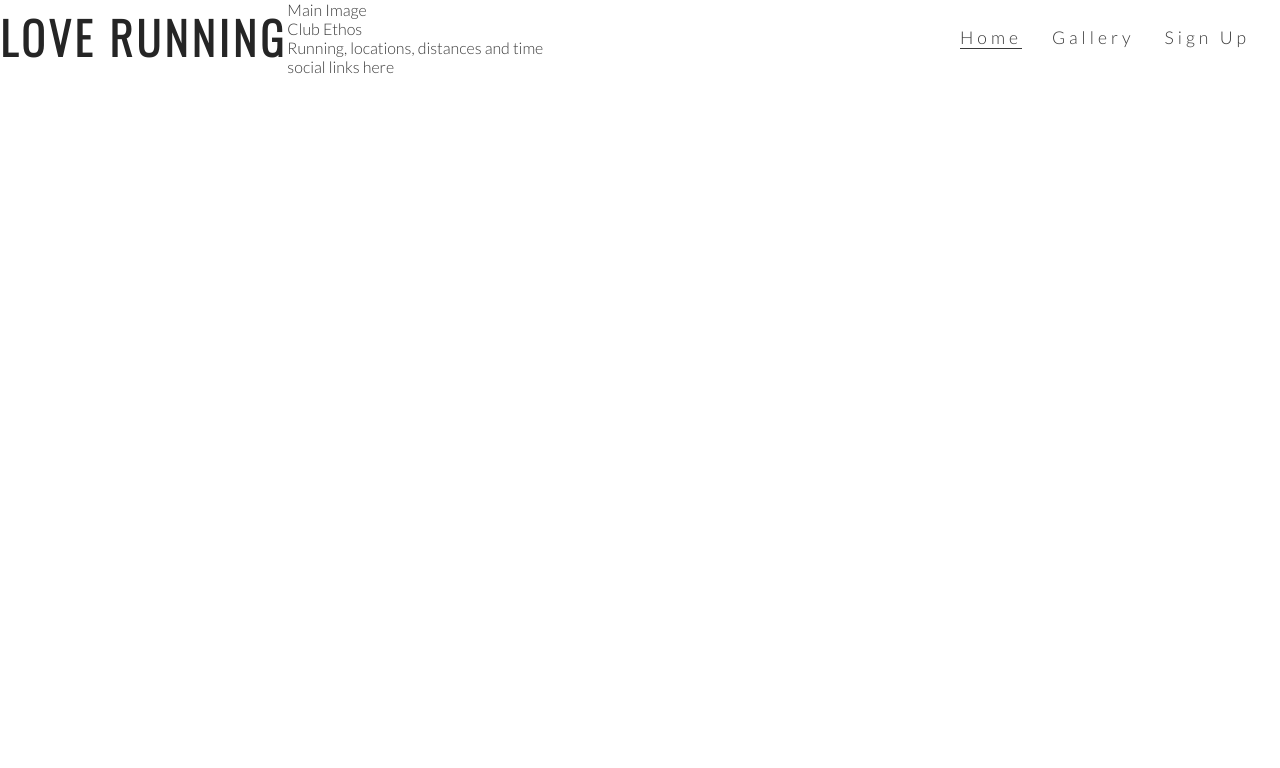
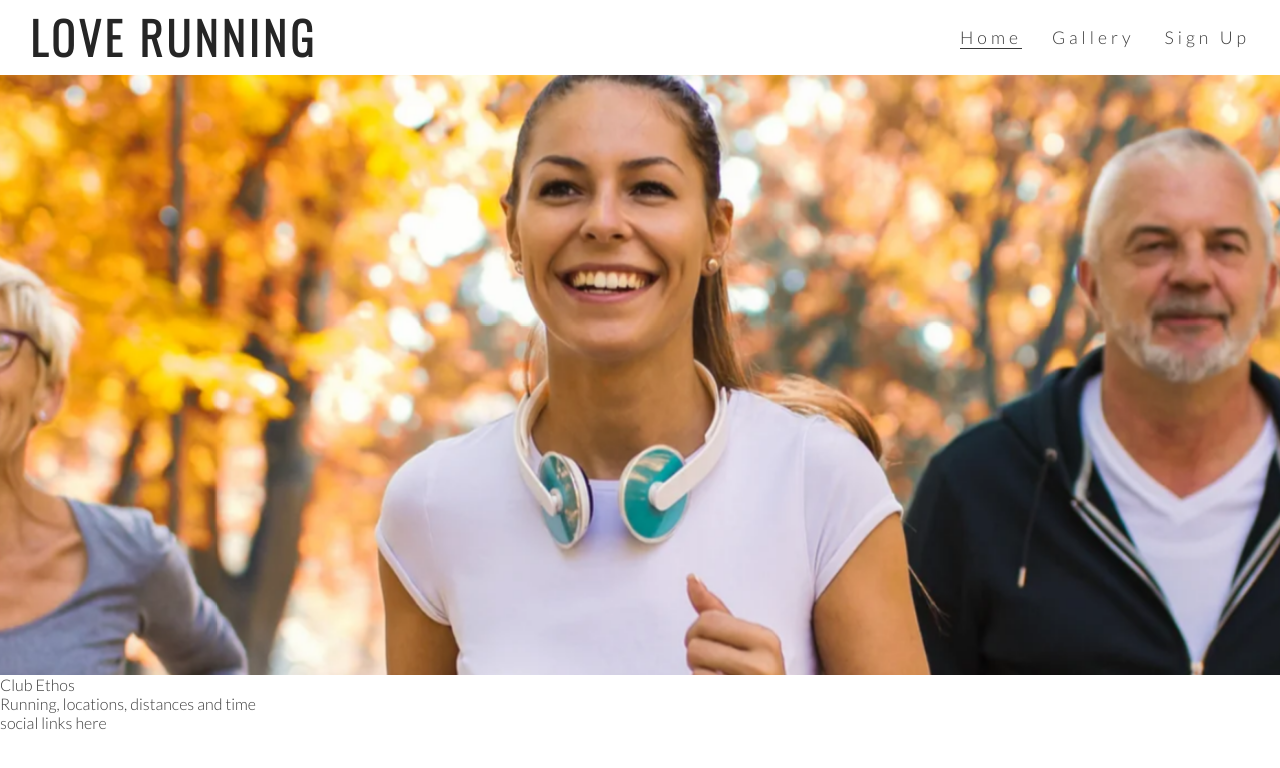
Before and after one commit to Shanbashir1/love-running, a plain HTML site: page index.html in a window 1280 px wide. Drawn offline with nearby package versions, Linux system fonts and the light colour scheme.

Commit message:
Add hero image and animation for zoom

```diff
--- a/assets/css/style.css
+++ b/assets/css/style.css
@@ -29,6 +29,7 @@ h1,h2 {
 
     float: left;
     font-size: 280%;
+    margin-left: 30px;
 }
 /* navigation links */
 
@@ -62,3 +63,35 @@ h1,h2 {
 
     border-bottom: 1px solid#3a3a3a;
 }
+
+/* hero-image */
+#hero-outer{
+    height: 600px;
+    width: 100%;
+    overflow: hidden;
+
+}
+#hero-image {
+
+    height:600px;
+    width: 100%;
+    background: url('../images/hero-image.webp') no-repeat center center;
+
+
+/* animates zoom effects on loading page*/
+    animation-name:hero-zoom;
+    animation-duration: 5s ;
+    animation-fill-mode: forwards;
+}
+
+/* create the level of zoom for the hero immage */
+@keyframes hero-zoom {
+    from{
+        transform: scale(1);
+
+    }
+    to{
+        transform: scale(1.1);
+
+    }
+}
--- a/index.html
+++ b/index.html
@@ -37,8 +37,9 @@
 
 
     </header>
-    <section>
-        Main Image
+    <section id="hero-outer">
+    <div id="hero-image"> </div>
+
     </section>
     <section>
         Club Ethos
```
Also changed, not shown: assets/images/hero-image.webp (added).
